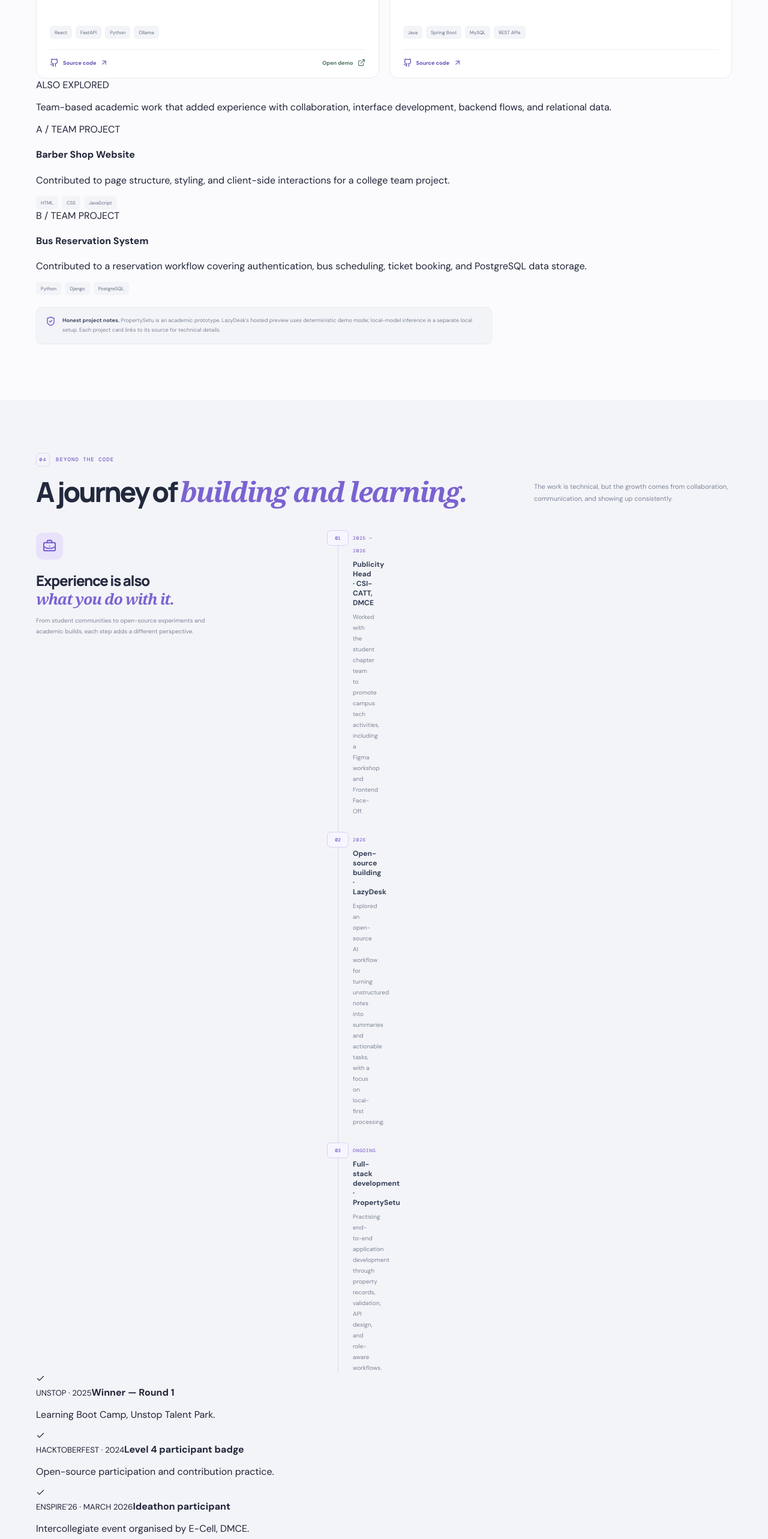
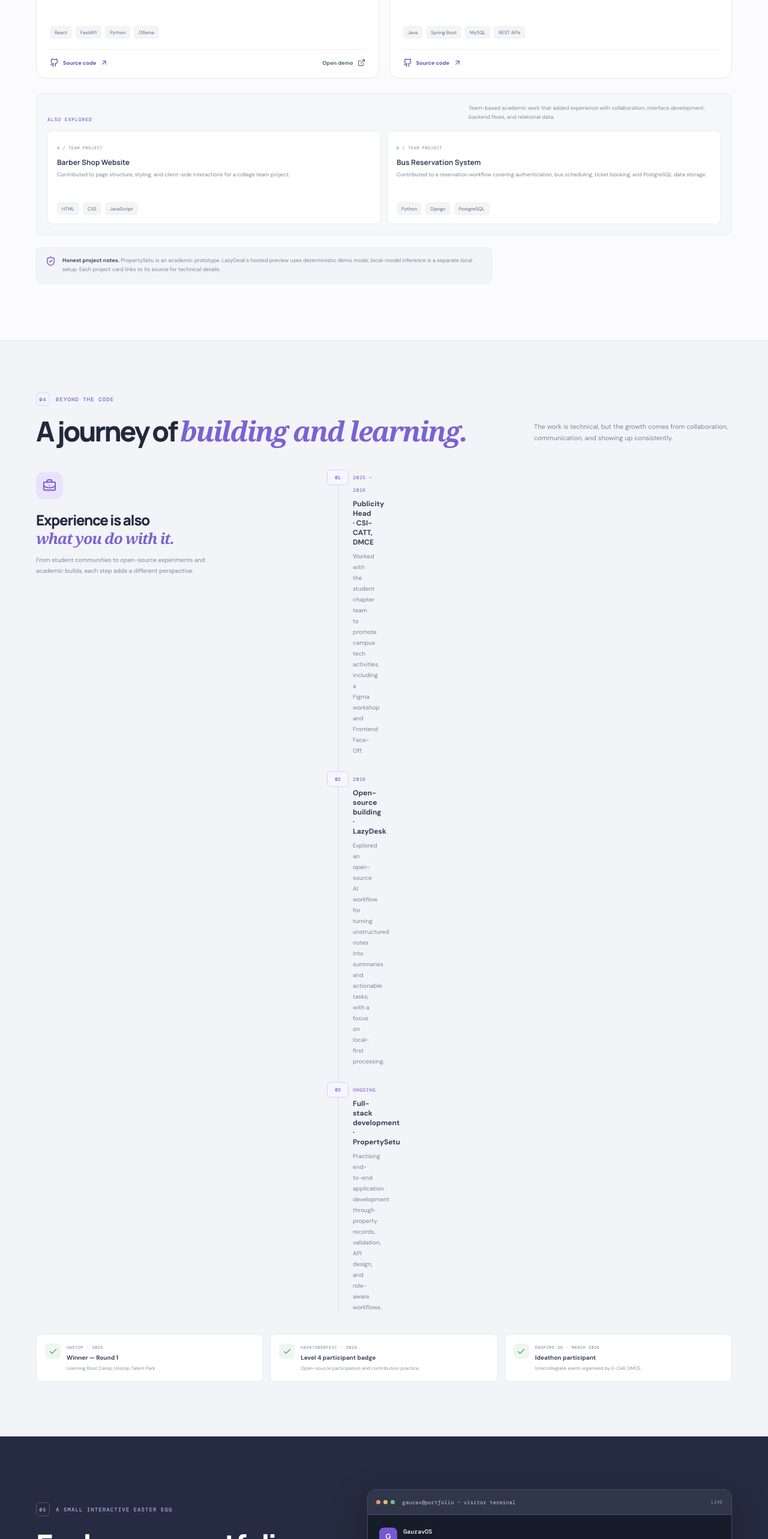
Before and after one commit to gauravbalade/gaurav-tech-universe, a React (Vite) app: page / in a window 1280 px wide. Shown: the part 2560-5126 px from the top of the page at 60% size. Built offline with nearby package versions, Linux system fonts and the light colour scheme.

Commit message:
Style additional academic work and achievement milestones

```diff
--- a/src/styles.css
+++ b/src/styles.css
@@ -283,3 +283,27 @@ button:focus-visible,a:focus-visible,input:focus-visible{outline:3px solid #a995
  .site-footer>span{order:3;width:100%}
 }
 @media(prefers-reduced-motion:reduce){*,*::before,*::after{scroll-behavior:auto!important;transition:none!important;animation:none!important}}
+
+
+.additional-work{margin-top:24px;padding:17px 18px;background:#f6f7fa;border:1px solid #e8eaf0;border-radius:11px}
+.additional-work-heading{display:flex;align-items:flex-end;justify-content:space-between;gap:20px;margin-bottom:14px}
+.additional-work-heading>span{font:500 8px 'DM Mono',monospace;letter-spacing:.12em;color:#7961c9}
+.additional-work-heading>p{max-width:420px;font-size:9px;line-height:1.7;color:#818b9c;margin:0}
+.additional-work-grid{display:grid;grid-template-columns:1fr 1fr;gap:10px}
+.additional-work-grid article{padding:14px 15px;background:#fff;border:1px solid #e9ebf1;border-radius:8px}
+.mini-project-index{font:500 7px 'DM Mono',monospace;letter-spacing:.08em;color:#9098a7}
+.additional-work-grid h4{font:700 12px Manrope,sans-serif;margin:8px 0 5px;color:#354057}
+.additional-work-grid p{min-height:42px;font-size:9px;line-height:1.7;color:#7d8798;margin:0 0 11px}
+.milestones{display:grid;grid-template-columns:repeat(3,1fr);gap:11px;margin-top:35px}
+.milestone{display:flex;align-items:flex-start;gap:10px;padding:15px 14px;background:#fff;border:1px solid #e5e8ef;border-radius:9px}
+.milestone-icon{display:grid;place-items:center;width:26px;height:26px;flex-shrink:0;background:#edf7f0;color:#4c956a;border-radius:7px}
+.milestone small,.milestone b{display:block}
+.milestone small{font:500 7px 'DM Mono',monospace;letter-spacing:.07em;color:#8c95a5;margin:2px 0 6px}
+.milestone b{font-size:10px;color:#3a465d}
+.milestone p{font-size:8px;line-height:1.65;color:#8a93a2;margin:5px 0 0}
+@media(max-width:640px){
+ .additional-work-heading{align-items:flex-start;flex-direction:column;gap:7px}
+ .additional-work-grid,.milestones{grid-template-columns:1fr}
+ .additional-work-grid p{min-height:0}
+ .milestones{margin-top:25px}
+}
```
